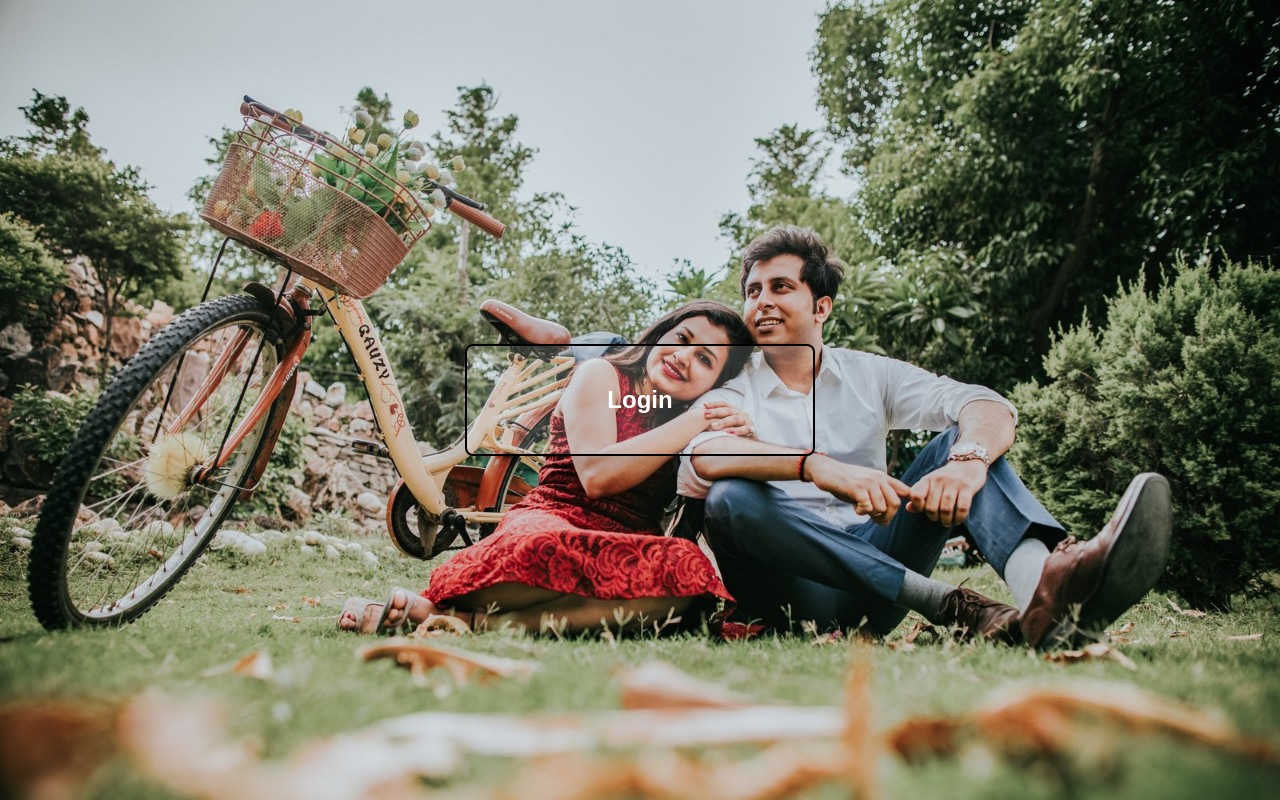
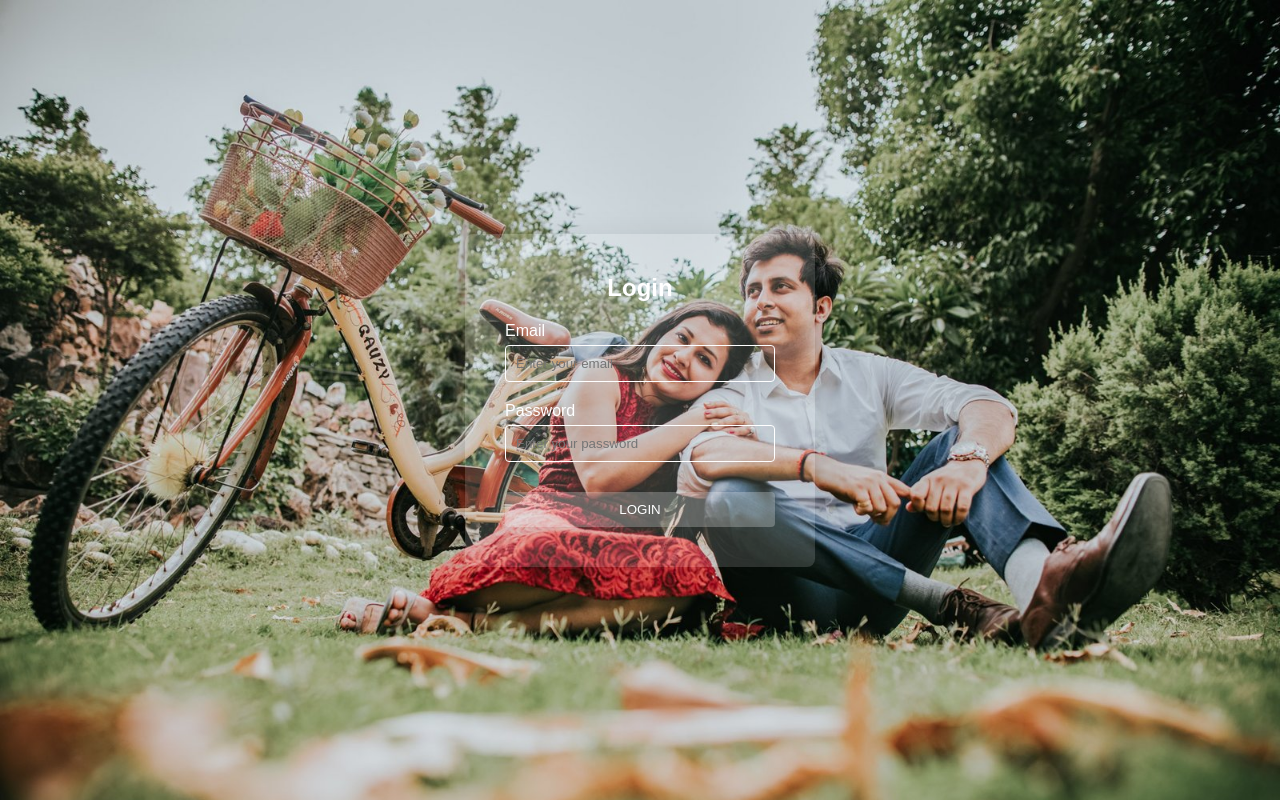
Before and after one commit to Ajayos/Sandra-project-1, a plain HTML site: page login.html in a window 1280 px wide. Drawn offline with Linux system fonts and the light colour scheme.

Commit message:
refactor: replace old login HTML with new structure; update CSS for improved styling

```diff
--- a/css/login.css
+++ b/css/login.css
@@ -5,7 +5,7 @@
 }
 
 body {
-  background-image: url("../images/64.jpg");
+  background-image: url('../images/64.jpg');
   background-size: cover;
   font-family: Arial, sans-serif;
   height: 100vh;
@@ -14,55 +14,13 @@ body {
   justify-content: center;
 }
 
-.hover-container {
-  position: relative;
-  width: 350px;
-}
-
-.hover-box {
-  width: 350px;
+.login-container {
+  background-color: rgba(255, 255, 255, 0.15);
   padding: 40px;
-  background-color: rgba(255, 255, 255, 0.15);
-  text-align: center;
-  border: 2px solid black;
   border-radius: 8px;
   box-shadow: 0px 4px 30px rgba(0, 0, 0, 0.1);
-  cursor: pointer;
-  transition: all 0.5s ease;
-}
-
-.hover-box h3 {
-  color: white;
-  font-size: 24px;
-  margin: 0;
-}
-
-.login-box {
-  position: absolute;
-  top: 0;
-  left: 0;
-  width: 100%;
-  height: 50vh;
-  padding: 40px;
-  background-color: rgb(0, 0, 0);
-  border: 2px solid black;
-  border-radius: 8px;
-  box-shadow: 0px 4px 30px rgba(0, 0, 0, 0.1);
-  opacity: 0;
-  visibility: hidden;
-  transform: scale(0.8);
-  transition: all 0.5s ease;
-}
-
-.hover-container:hover .login-box {
-  opacity: 1;
-  visibility: visible;
-  transform: scale(1);
-}
-
-.hover-container:hover .hover-box {
-  opacity: 0;
-  visibility: hidden;
+  width: 350px;
+  text-align: center;
 }
 
 h2 {
@@ -85,18 +43,15 @@ label {
 input {
   width: 100%;
   padding: 10px;
-  border: 2px solid black;
+  border: 1px solid white;
   border-radius: 4px;
-  background-color: white;
+  background-color: transparent;
   color: white;
-  transition: background-color 0.5s ease, color 0.5s ease;
 }
 
 input:focus {
-  border-color: black;
-  background-color: rgb(150, 75, 0);
-  color: yellow;
-  box-shadow: 0px 0px 10px rgba(0, 0, 0, 0.5);
+  border-color: white;
+  box-shadow: 0px 0px 10px rgba(0, 0, 0, 0.2);
   outline: none;
 }
 
@@ -104,7 +59,7 @@ button {
   width: 100%;
   padding: 10px;
   background-color: rgba(255, 255, 255, 0.25);
-  border: 2px solid black;
+  border: none;
   border-radius: 4px;
   color: white;
   cursor: pointer;
@@ -115,9 +70,3 @@ button:hover {
   background-color: rgb(19, 252, 97);
   color: red;
 }
-
-.error-message {
-  color: red;
-  font-size: 12px;
-  margin-top: 5px;
-}
--- a/login.html
+++ b/login.html
@@ -8,11 +8,10 @@
   </head>
 
   <body>
-    <div class="hover-container">
-      <div class="hover-box">
-        <h3>Login</h3>
-      </div>
+    <div class="login-container">
       <div class="login-box">
+        <h2>Login</h2>
+        <form>
           <div class="input-group">
             <label for="email">Email</label>
             <input type="email" id="email" placeholder="Enter your email" />
@@ -28,6 +27,7 @@
           <a href="index.html">
             <button type="button" id="loginButton">LOGIN</button>
           </a>
+        </form>
       </div>
     </div>
   </body>
--- /dev/null
+++ b/part1/css/login.css
@@ -0,0 +1,117 @@
+* {
+  margin: 0;
+  padding: 0;
+  box-sizing: border-box;
+}
+
+body {
+  background-image: url("../images/bg.jpg");
+  background-size: cover;
+  font-family: Arial, sans-serif;
+  height: 100vh;
+  display: flex;
+  align-items: center;
+  justify-content: center;
+}
+
+.hover-container {
+  position: relative;
+  width: 350px;
+}
+
+.hover-box {
+  width: 350px;
+  padding: 40px;
+  background-color: rgba(255, 255, 255, 0.15);
+  text-align: center;
+  border: 2px solid black;
+  border-radius: 8px;
+  box-shadow: 0px 4px 30px rgba(0, 0, 0, 0.1);
+  cursor: pointer;
+  transition: all 0.5s ease;
+}
+
+.hover-box h3 {
+  color: white;
+  font-size: 24px;
+  margin: 0;
+}
+
+.login-box {
+  position: absolute;
+  top: 0;
+  left: 0;
+  width: 100%;
+  height: 50vh;
+  padding: 40px;
+  background-color: rgb(0, 0, 0);
+  border: 2px solid black;
+  border-radius: 8px;
+  box-shadow: 0px 4px 30px rgba(0, 0, 0, 0.1);
+  opacity: 0;
+  visibility: hidden;
+  transform: scale(0.8);
+  transition: all 0.5s ease;
+}
+
+.hover-container:hover .login-box {
+  opacity: 1;
+  visibility: visible;
+  transform: scale(1);
+}
+
+.hover-container:hover .hover-box {
+  opacity: 0;
+  visibility: hidden;
+}
+
+h2 {
+  color: white;
+  font-weight: bold;
+  margin-bottom: 20px;
+}
+
+.input-group {
+  margin-bottom: 20px;
+  text-align: left;
+}
+
+label {
+  display: block;
+  color: white;
+  margin-bottom: 5px;
+}
+
+input {
+  width: 100%;
+  padding: 10px;
+  border: 2px solid black;
+  border-radius: 4px;
+  background-color: white;
+  color: white;
+  transition: background-color 0.5s ease, color 0.5s ease;
+}
+
+input:focus {
+  border-color: black;
+  background-color: rgb(150, 75, 0);
+  color: yellow;
+  box-shadow: 0px 0px 10px rgba(0, 0, 0, 0.5);
+  outline: none;
+}
+
+button {
+  width: 100%;
+  padding: 10px;
+  background-color: rgba(255, 255, 255, 0.25);
+  border: 2px solid black;
+  border-radius: 4px;
+  color: white;
+  cursor: pointer;
+  margin-top: 10px;
+}
+
+button:hover {
+  background-color: rgb(19, 252, 97);
+  color: red;
+}
```
Also changed, not shown: part1/css/style.css (renamed from part1/style.css, +1 -11 lines), part1/index.html (+4 -7 lines), part1/login.html (added, +34 -0 lines), part1/images/1.jpg (renamed from part1/1.jpg), part1/images/2.jpg (renamed from part1/2.jpg), part1/images/bg.jpg (added). Lines whose indentation alone changed are shown as unchanged.
